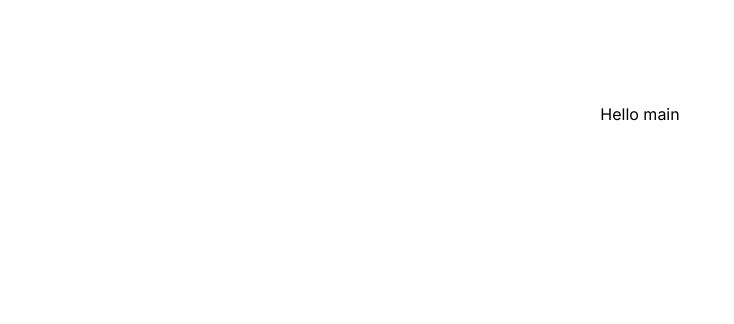
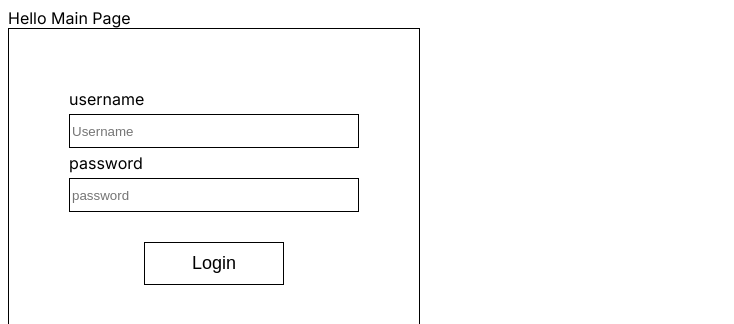
Before and after one commit to BallPanupan/neversitup-todo, a Next.js app: page / in a window 1280 px wide. Shown: the top 324 px of the page, without its empty margins (0-734 px from the left). Built offline with nearby package versions, Linux system fonts and the light colour scheme; no server answers.

Commit message:
feat(component): new Login component

```diff
--- /dev/null
+++ b/src/app/components/Login/Login.tsx
@@ -0,0 +1,44 @@
+import styles from './loginForm.module.css';
+
+const LoginForm = ({ username, setUsername, handleSubmit }: any) => {
+	return (
+		<div className={`${styles.loginContainer} p-3 `}>
+
+			<div className='d-flex justify-content-center flex-direction-column p-3 gap-5'>
+				<p>username</p>
+				<input
+					type="text"
+					id="username"
+					name="username"
+					placeholder="Username"
+					value={username}
+					// onChange={(e) => setUsername(e.target.value)}
+					required
+				/>
+				<p>password</p>
+				<input
+					type="password"
+					id="password"
+					name="password"
+					placeholder="password"
+					value={username}
+					// onChange={(e) => setPassword(e.target.value)}
+					required
+				/>
+			</div>
+
+
+			<div className='d-flex w-100 justify-content-center pb-5'>
+				<button
+					className={styles.loginButton}
+					type="submit"
+					onClick={handleSubmit}
+				>
+					Login
+				</button>
+			</div>
+		</div>
+	);
+};
+
+export default LoginForm;
--- /dev/null
+++ b/src/app/components/Login/loginForm.module.css
@@ -0,0 +1,10 @@
+.loginContainer {
+	border: 1px solid black;
+	display: flex;
+	flex-direction: column;
+	width: 350px;
+}
+
+.loginContainer p {
+	margin: 0px;
+}
--- a/src/app/globals.css
+++ b/src/app/globals.css
@@ -1,3 +1,55 @@
 :root {
 
 }
+
+.d-flex {
+	display: flex;
+}
+
+.w-100 {
+	width: 100%;
+}
+
+.justify-content-center {
+	justify-content: center;
+}
+
+.flex-direction-column {
+	flex-direction: column;
+}
+
+.p-3 {
+	padding: 30px;
+}
+
+.pb-5 {
+	padding-bottom: 50px;
+}
+
+.m-3 {
+	margin: 30px;
+}
+
+
+.gap-5 {
+	gap: 5px;
+}
+
+button {
+	width: 140px;
+	padding: 10px;
+	font-size: 18px;
+	background: none;
+	border: 1px solid black;
+	cursor: pointer;
+}
+
+button:hover {
+	background-color: #afafaf40;
+}
+
+input {
+	height: 30px;
+	background: none;
+	border: 1px solid black;
+}
--- a/src/app/page.module.css
+++ b/src/app/page.module.css
@@ -1,10 +1,5 @@
 .main {
-  display: flex;
-  flex-direction: column;
-  justify-content: space-between;
-  align-items: center;
-  padding: 6rem;
-  min-height: 100vh;
+
 }
 
 
--- a/src/app/page.tsx
+++ b/src/app/page.tsx
@@ -1,9 +1,45 @@
 import styles from "./page.module.css";
+import LoginForm from "./components/Login/Login";
 
-export default function Home() {
-  return (
-    <main className={styles.main}>
-      Hello main
-    </main>
-  );
+
+async function fetchTodo(): Promise<any[]> {
+  try {
+    const response: any = await fetch(`https://candidate-assignment.neversitup.com/todo`, {
+      method: 'GET',
+      headers: {
+        'Content-Type': 'application/json',
+        // 'Authorization': `Bearer ${localStorage.getItem('accesstoken')}`
+        'Authorization': `Bearer eyJhbGciOiJIUzI1NiIsInR5cCI6IkpXVCJ9.eyJpZCI6Ii1PNG9KQjZUeEphbG9IZGtZR0o0IiwiaWF0IjoxNzI0MjM1Mzc0LCJleHAiOjE3MjQzMjE3NzR9.Na_vM8j0UwjxtZDgb7iAYMnQoS5iUqbqOFvyutRCT4E`
+      },
+    });
+
+    if (!response.ok) {
+      throw new Error('Failed to fetch tasks');
+    }
+    const tasks: any = await response.json();
+    const result = tasks.data
+    return result;
+  } catch {
+    return []
+  }
 }
+
+export default async function Home() {
+  try {
+    const tasks = await fetchTodo();
+    console.log('Number of tasks:', tasks.length);
+    return (
+      <main className={styles.main}>
+        Hello Main Page
+        <LoginForm />
+      </main>
+    );
+  } catch {
+    return (
+      <main className={styles.main}>
+        Catch Hello Main Page
+        <LoginForm />
+      </main>
+    );
+  }
+}
```
